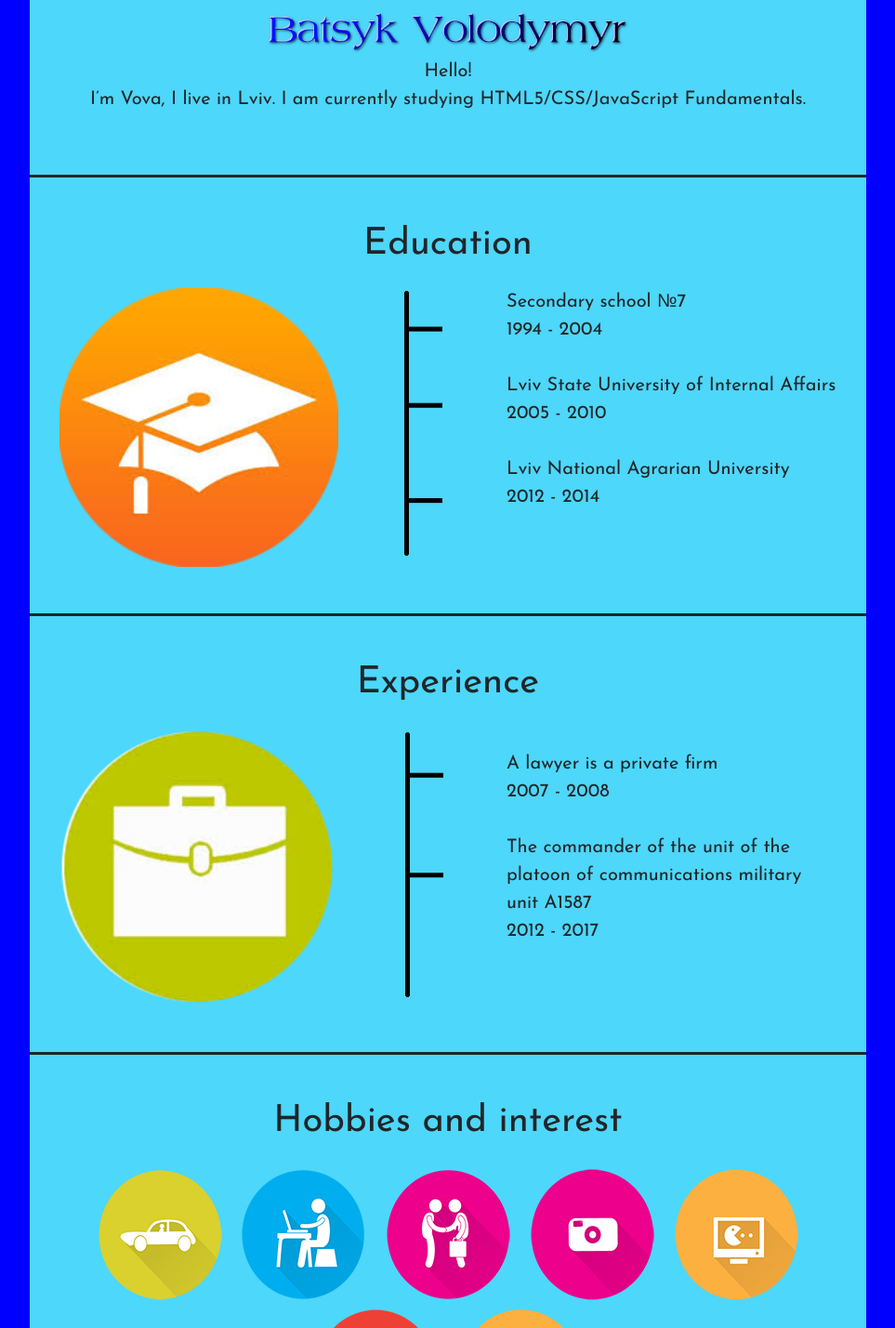
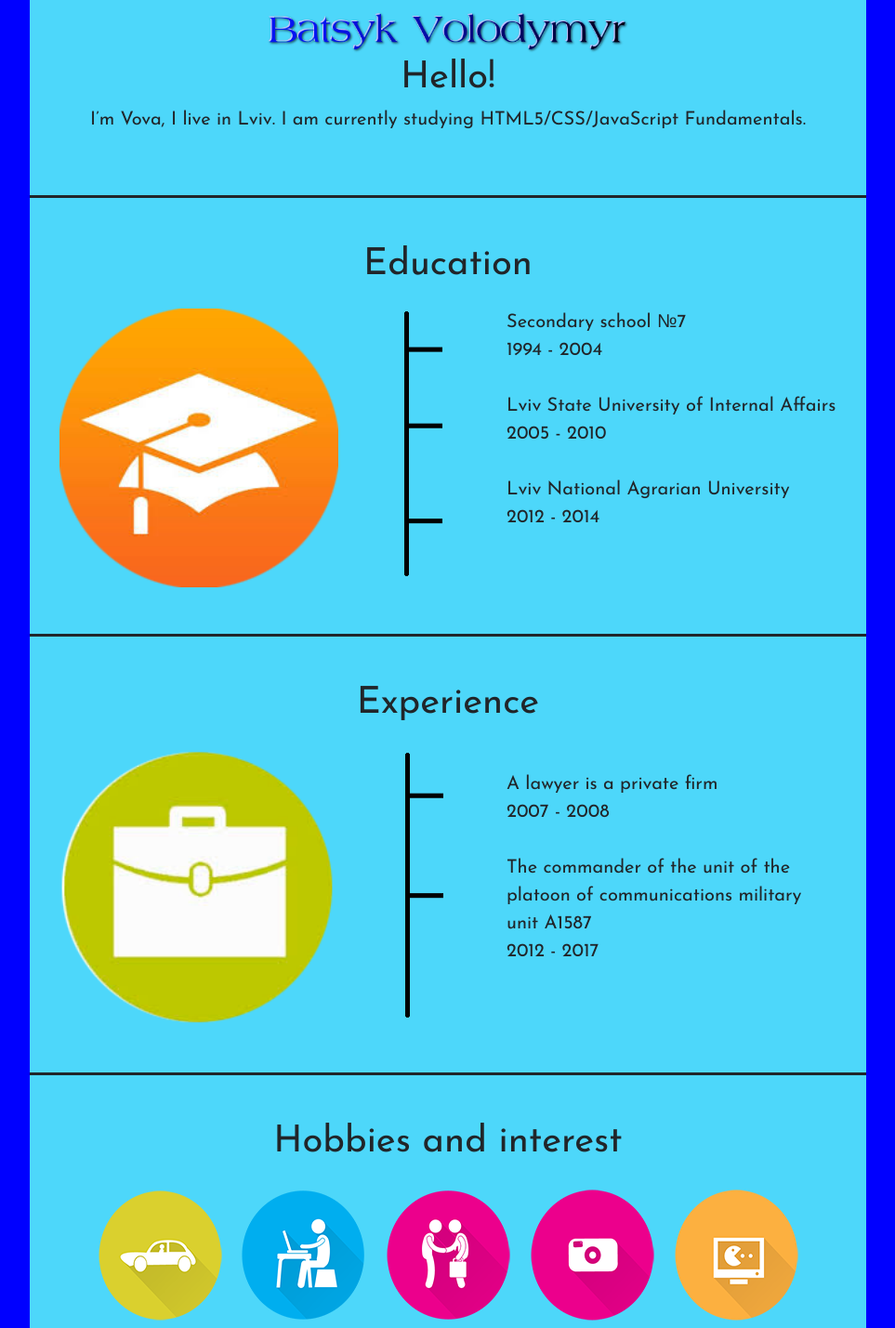
Before and after one commit to vovabatsyk/BatsykVolodymyr, a plain HTML site: page index.html in a window 1280 px wide. Shown: the part 377-1806 px from the top of the page at 93% size, without its empty margins (158-1121 px from the left). Drawn offline with nearby package versions, Linux system fonts and the light colour scheme.

Commit message:
Initials

```diff
--- a/css/index.css
+++ b/css/index.css
@@ -14,6 +14,11 @@ body {
 }
 
 h1 {
+    text-align: center;
+    font-size: 40px;
+}
+
+h2 {
     font-size: 40px;
     text-align: center;
     margin: 50px 0 25px 0;
--- a/index.html
+++ b/index.html
@@ -28,10 +28,11 @@
             <section id="home">
                 <img src="img/myphoto.png" alt="Batsyk Volodymyr photo">
                 <img src="img/logo.png" alt="Batsyk Volodymyr text">
-                <p>Hello! <br>I’m Vova, I live in Lviv. I am currently studying HTML5/CSS/JavaScript Fundamentals.</p>
+                <h1>Hello!</h1>
+                <p>I’m Vova, I live in Lviv. I am currently studying HTML5/CSS/JavaScript Fundamentals.</p>
             </section>
             <section id="education">
-                <h1>Education</h1>
+                <h2>Education</h2>
                 <div>
                     <img src="img/education.png" alt="Education" class="education-picture">
                     <img src="img/education-line.png" alt="Education line" class="education-line">
@@ -48,7 +49,7 @@
                 </div>
             </section>
             <section id="experience">
-                <h1>Experience</h1>
+                <h2>Experience</h2>
                 <div>
                     <img src="img/experience.png" alt="Experience" class="experience-picture">
                     <img src="img/experience-line.png" alt="Experience line" class="experience-line">
@@ -62,7 +63,7 @@
                 </div>
             </section>
             <section id="hobbies-interst">
-                <h1>Hobbies and interest</h1>
+                <h2>Hobbies and interest</h2>
                 <div>
                     <img src="img/hobbies-interst/cars.png" alt="Cars">
                     <img src="img/hobbies-interst/computer.png" alt="Computer">
@@ -74,14 +75,14 @@
                 </div>
             </section>
             <section id="portfolio">
-                <h1>Portfolio</h1>
+                <h2>Portfolio</h2>
                 <div class="mysite">
                     <a href="index.html"><img src="img/portfolio.png" alt="My website"></a>
                     <a href="index.html">About me</a>
                 </div>
             </section>
             <section id="contacts">
-                <h1>Contact me</h1>
+                <h2>Contact me</h2>
                 <div id="message-box"></div>
                 <form>
                 <div>
```
